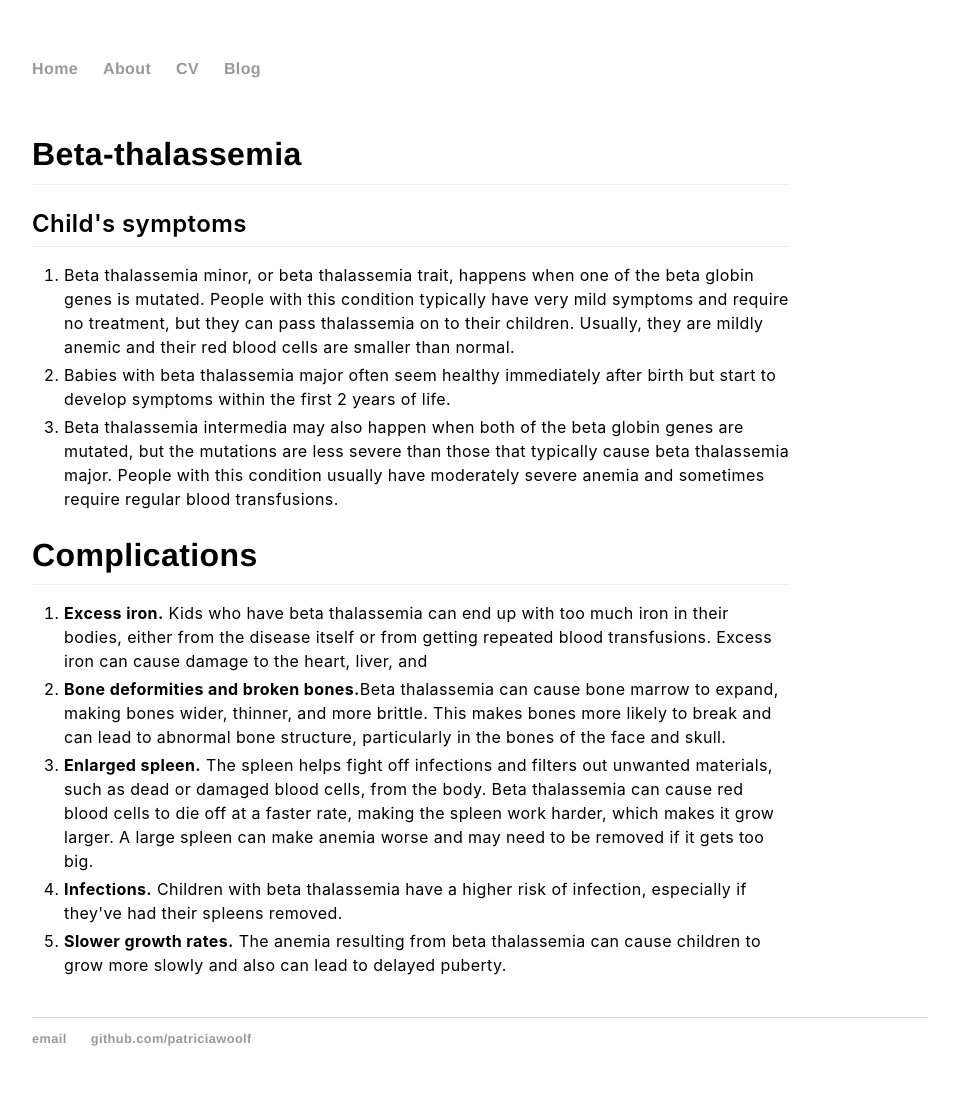
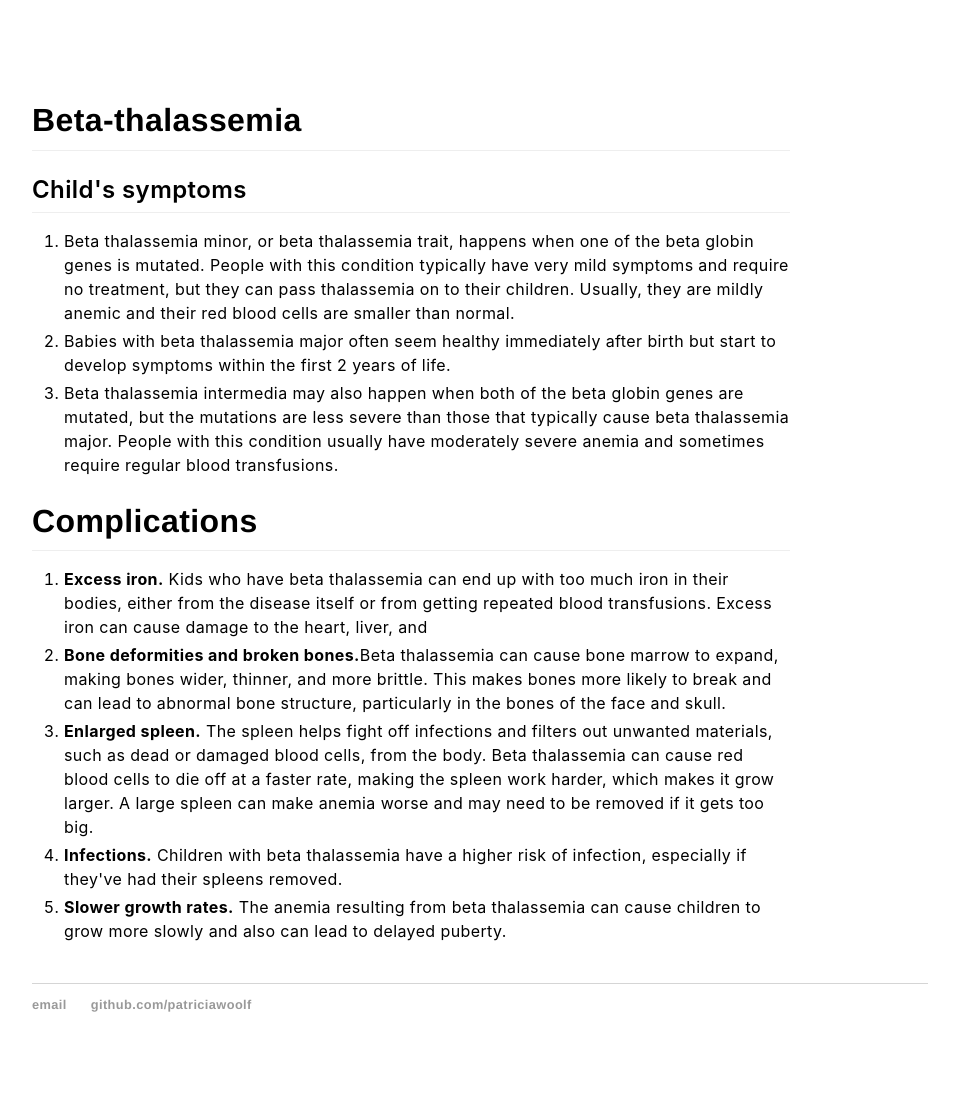
Before and after one commit to patriciawoolf/patriciawoolf-github.io, a Jekyll site: the page built from bt.html, in a window 1280 px wide. Shown: the whole page, without its empty margins (160-1119 px from the left). Built offline with Jekyll 4.4.1, drawn with Linux system fonts in a browser that asks for light colours; some web fonts are replaced; after the commit the page ends 1072 px from its top, so only the background shows below that.

Commit message:
Update default.html

```diff
--- a/_layouts/default.html
+++ b/_layouts/default.html
@@ -6,14 +6,6 @@
 			<link rel="stylesheet" type="text/css" href="/css/main.css">
 		</head>
 		<body>
-			<nav>
-	    		<ul>
-	        		<li><a href="/">Home</a></li>
-		        	<li><a href="/about">About</a></li>
-	        		<li><a href="/cv">CV</a></li>
-	        		<li><a href="/blog">Blog</a></li>
-	    		</ul>
-			</nav>
 			<div class="container">
 
 			{{ content }}
@@ -23,7 +15,7 @@
 	    		<ul>
 	        		<li><a href="mailto:patrick93205@yahoo.com.tw">email</a></li>
 	        		<li><a href="https://github.com/patriciawoolf">github.com/patriciawoolf</a></li>
-				</ul>
-			</footer>
+			</ul>
+
 		</body>
 	</html>
```
